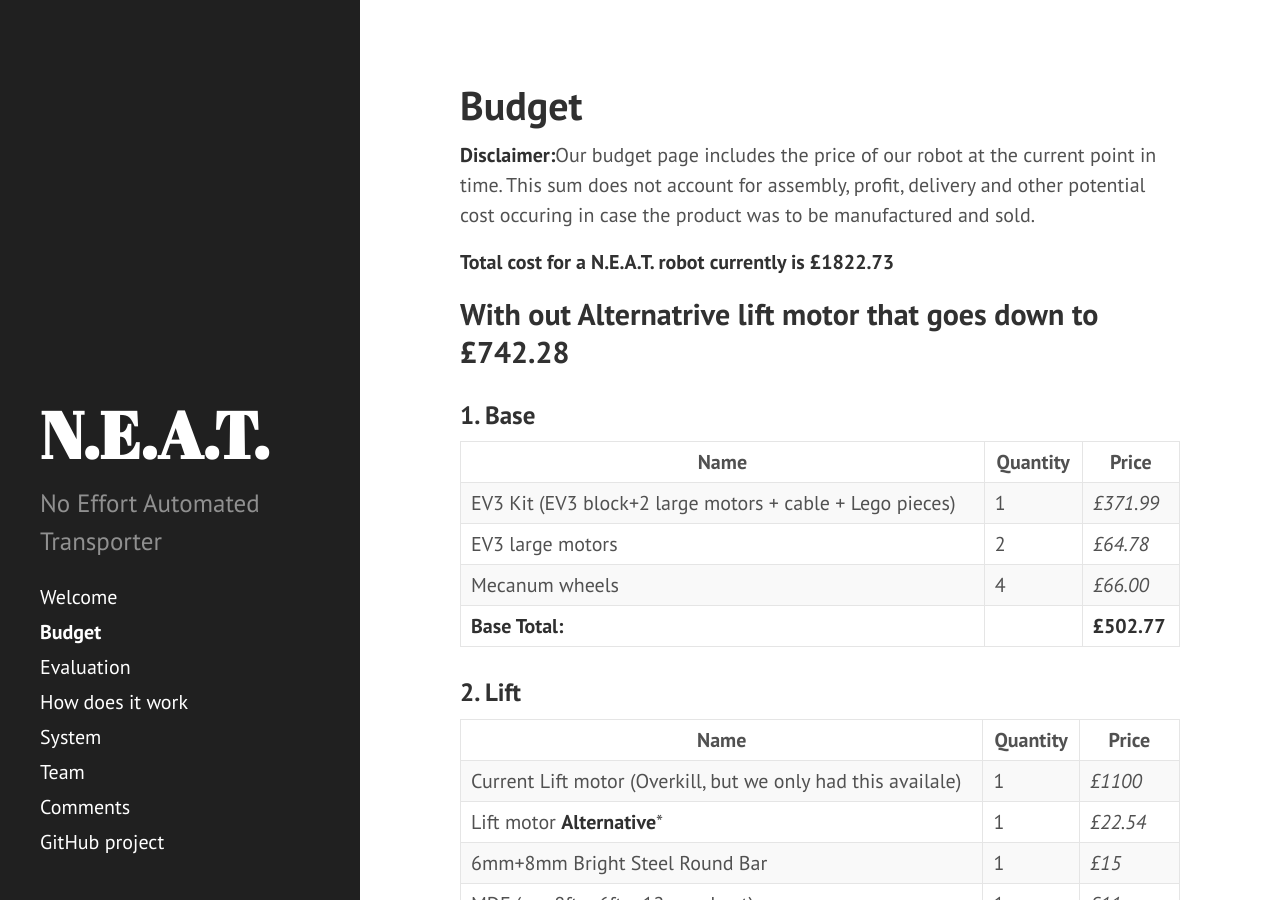
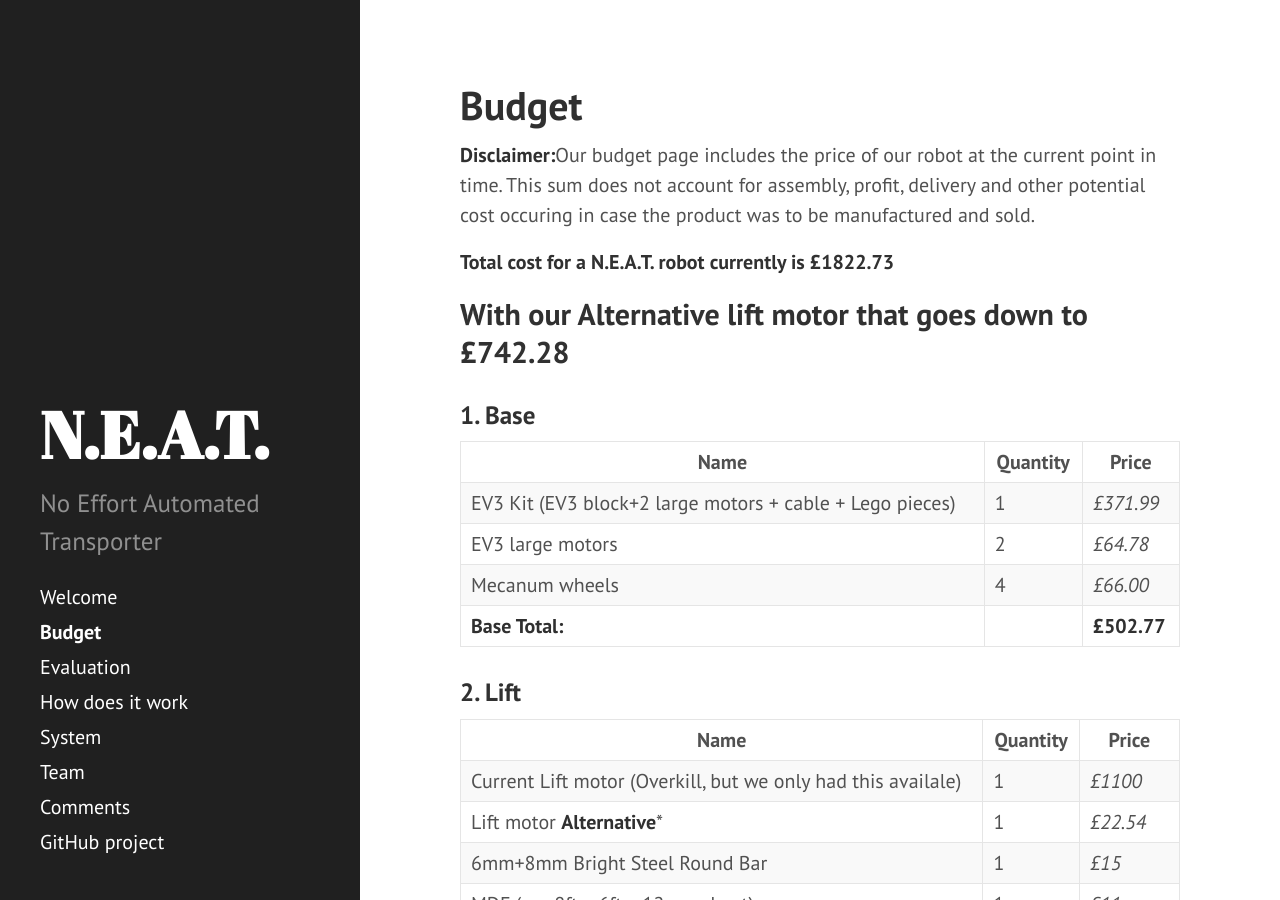
Before and after one commit to okapeng/sdp2020-group2, a Jekyll site: the page built from _pages/budget.md, in a window 1280 px wide and 900 px high. Built offline with Jekyll 4.4.1, drawn with Linux system fonts in a browser that asks for light colours.

Commit message:
Minor typo corrections

```diff
--- a/_pages/budget.md
+++ b/_pages/budget.md
@@ -7,7 +7,7 @@ permalink: /budget/
 **Disclaimer:**Our budget page includes the price of our robot at the current point in time. This sum does not account for assembly, profit, delivery and other potential cost occuring in case the product was to be manufactured and sold.
 
 <h4>Total cost for a N.E.A.T. robot currently  is £1822.73 </h4>
-<h2>With out Alternatrive lift motor that goes down to  £742.28</h2>
+<h2>With our Alternative lift motor that goes down to  £742.28</h2>
 
 <h3>1. Base</h3>
 
```
